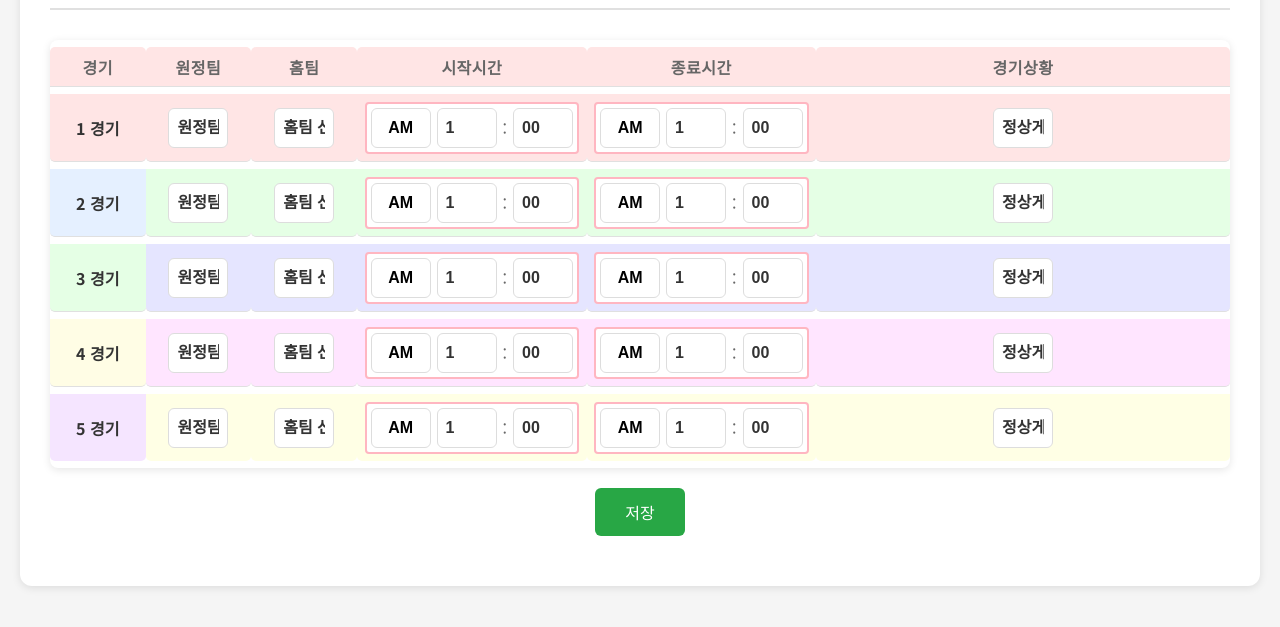
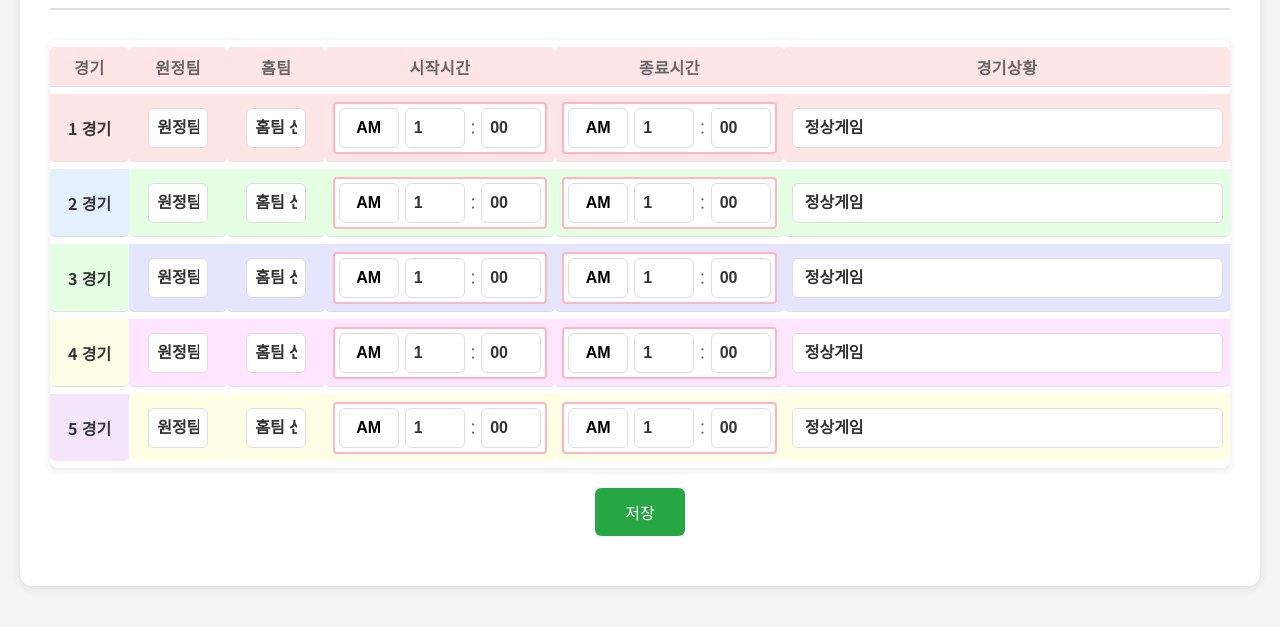
Before and after one commit to hanbaedal/ppadun9-game, a website: page public/today-game-start.html in a window 1280 px wide. Shown: the part 123-750 px from the top of the page. Drawn offline with Linux system fonts and the light colour scheme; no server answers.

Commit message:
경기상황 박스 크기 확장 및 스타일 개선

```diff
--- a/public/today-game-start.html
+++ b/public/today-game-start.html
@@ -266,7 +266,16 @@
         th:nth-child(3), td:nth-child(3) { width: 100px; } /* 홈팀 */
         th:nth-child(4), td:nth-child(4) { width: 180px; } /* 시작시간 */
         th:nth-child(5), td:nth-child(5) { width: 180px; } /* 종료시간 */
-        th:nth-child(6), td:nth-child(6) { width: 500px; } /* 경기상황 */
+        th:nth-child(6), td:nth-child(6) { width: 600px; } /* 경기상황 */
+
+        /* 경기상황 select 박스 특별 스타일 */
+        #noGame1, #noGame2, #noGame3, #noGame4, #noGame5 {
+            width: 100% !important;
+            min-width: 200px !important;
+            font-size: 16px !important;
+            padding: 8px 12px !important;
+            height: 40px !important;
+        }
 
         /* 호버 효과 */
         tr:hover td {
```
